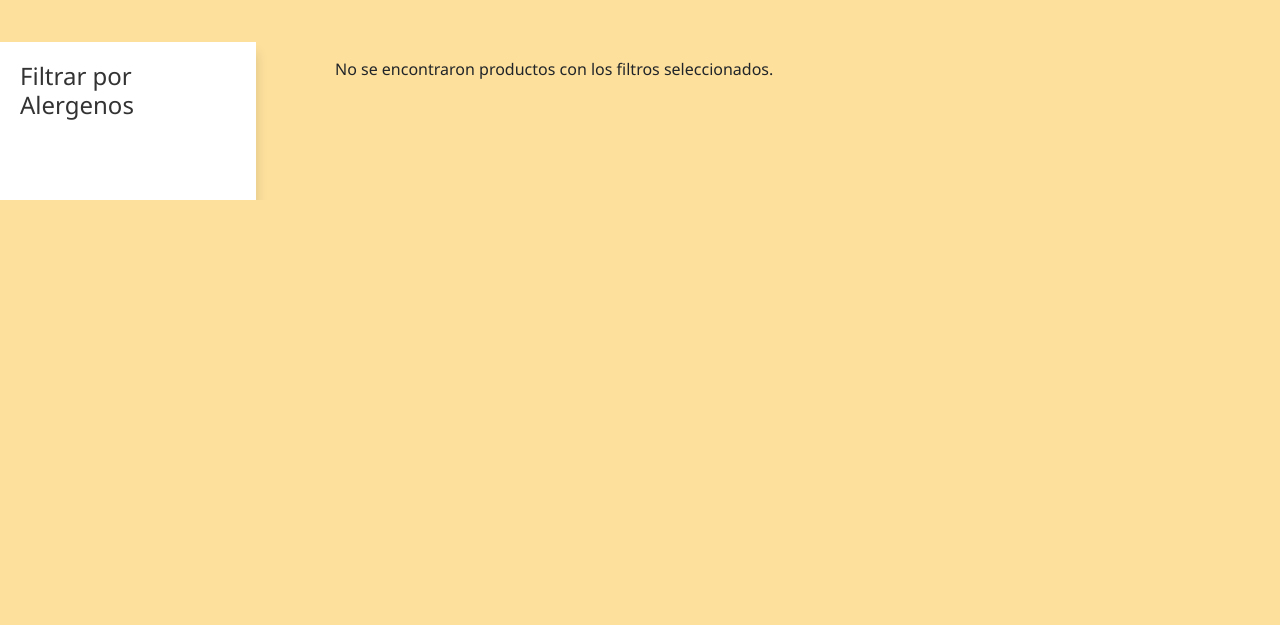
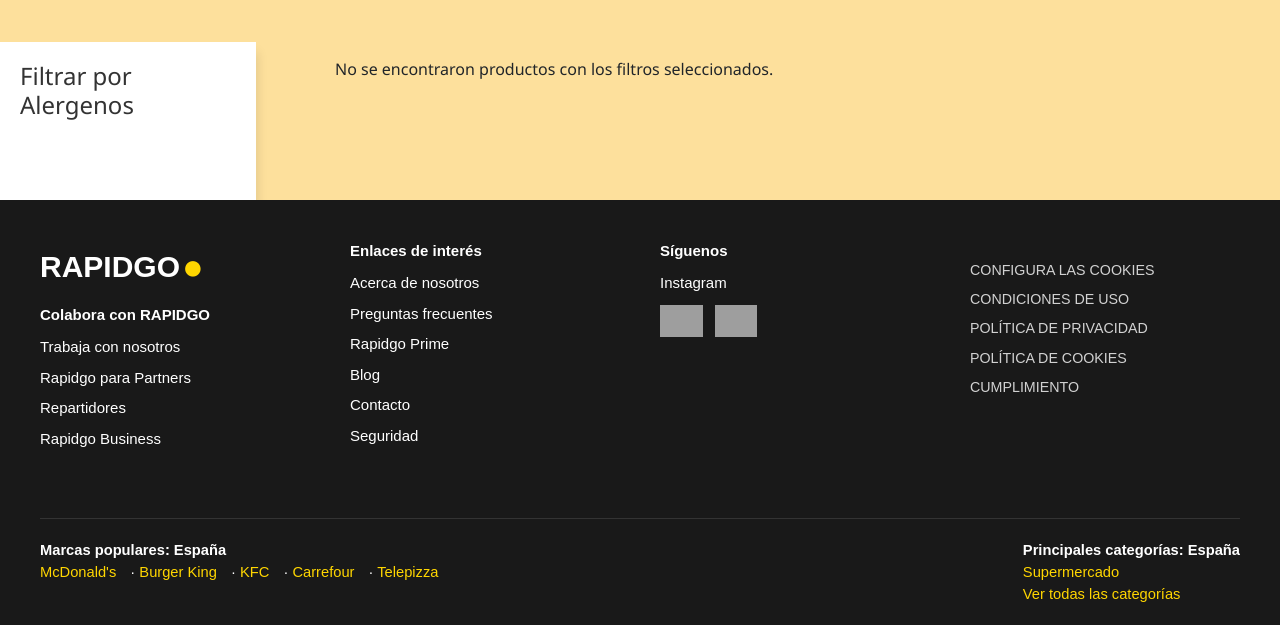
Before and after one commit to antoni117881/ProjectaRapidgo, a PHP site: page / in a window 1280 px wide. Shown: the part 888-1513 px from the top of the page. Before the commit the page ends 1088 px from the top, so only its background shows below. Run offline with PHP 8.4, Linux system fonts and the light colour scheme; data that the repository does not hold is empty; some web fonts are replaced; grey boxes are pictures that could not be loaded.

Commit message:
añadir footer

```diff
--- a/RegistroMenu.php
+++ b/RegistroMenu.php
@@ -5,6 +5,26 @@
     <link rel="stylesheet" href="style.css">
 </head>
 <style>
+html, body {
+    height: 100%;
+    margin: 0;
+    padding: 0;
+}
+
+body {
+    display: flex;
+    flex-direction: column;
+    min-height: 100vh;
+}
+
+.main-content {
+    flex: 1;
+    display: flex;
+    flex-direction: column;
+}
+footer {
+    margin-top: auto;
+}
 
 .hero {
     position: relative;
@@ -57,13 +77,13 @@
 }
 </style>
 <body>
+    <div class="main-content">
         <header>
             <?php include 'Vista/Vistaheader.php'; ?>
             <div class="separador1">
                         </div>
         </header>
         <main>
-
             <div class="productos">
 
                       <section class="hero">
@@ -99,6 +119,10 @@
                 ?>
             </div>
         </main>
+    </div>
+    <footer>
+        <?php include 'Vista/vistafooter.php'; ?>
+    </footer>
 </body>
 <script src="main1.js"></script>
 </html>
--- /dev/null
+++ b/Vista/vistafooter.php
@@ -0,0 +1,161 @@
+<style>
+.footer {
+  background: #191919;
+  color: #fff;
+  padding: 40px 0 0 0;
+  font-family: 'Montserrat', Arial, sans-serif;
+  font-size: 15px;
+}
+.footer-container {
+  display: flex;
+  flex-wrap: wrap;
+  justify-content: center;
+  max-width: 1200px;
+  margin: 0 auto;
+  gap: 40px;
+}
+.footer-section {
+  flex: 1 1 200px;
+  min-width: 200px;
+  margin-bottom: 30px;
+}
+.footer-logo {
+  font-size: 2em;
+  font-weight: bold;
+  margin-bottom: 10px;
+  color: #fff;
+  display: flex;
+  align-items: center;
+}
+.footer-logo-dot {
+  color: #ffd600;
+  font-size: 1.2em;
+  margin-left: 2px;
+}
+.footer-title {
+  font-weight: bold;
+  margin-bottom: 10px;
+}
+.footer-section ul {
+  list-style: none;
+  padding: 0;
+  margin: 0;
+}
+.footer-section ul li {
+  margin-bottom: 8px;
+}
+.footer-section a {
+  color: #fff;
+  text-decoration: none;
+  transition: color 0.2s;
+}
+.footer-section a:hover {
+  color: #ffd600;
+}
+.footer-apps {
+  margin-top: 10px;
+}
+.footer-app-icon {
+  height: 32px;
+  margin-right: 8px;
+  vertical-align: middle;
+}
+.footer-links {
+  display: flex;
+  flex-direction: column;
+  gap: 8px;
+  margin-top: 20px;
+}
+.footer-links a {
+  font-size: 0.95em;
+  color: #fff;
+  opacity: 0.8;
+}
+.footer-links a:hover {
+  color: #ffd600;
+  opacity: 1;
+}
+.footer-bottom {
+  border-top: 1px solid #333;
+  margin-top: 30px;
+  padding: 20px 0;
+  display: flex;
+  flex-wrap: wrap;
+  justify-content: space-between;
+  max-width: 1200px;
+  margin-left: auto;
+  margin-right: auto;
+  font-size: 0.98em;
+}
+.footer-bottom a {
+  color: #ffd600;
+  text-decoration: none;
+  margin-right: 10px;
+}
+.footer-bottom a:hover {
+  text-decoration: underline;
+}
+@media (max-width: 900px) {
+  .footer-container, .footer-bottom {
+    flex-direction: column;
+    align-items: flex-start;
+    gap: 20px;
+  }
+}
+</style>
+
+<footer class="footer">
+  <div class="footer-container">
+    <div class="footer-section">
+      <div class="footer-logo">
+        <span>RAPIDGO</span><span class="footer-logo-dot">●</span>
+      </div>
+      <div class="footer-title">Colabora con RAPIDGO</div>
+      <ul>
+        <li><a href="#">Trabaja con nosotros</a></li>
+        <li><a href="#">Rapidgo para Partners</a></li>
+        <li><a href="#">Repartidores</a></li>
+        <li><a href="#">Rapidgo Business</a></li>
+      </ul>
+    </div>
+    <div class="footer-section">
+      <div class="footer-title">Enlaces de interés</div>
+      <ul>
+        <li><a href="#">Acerca de nosotros</a></li>
+        <li><a href="#">Preguntas frecuentes</a></li>
+        <li><a href="#">Rapidgo Prime</a></li>
+        <li><a href="#">Blog</a></li>
+        <li><a href="#">Contacto</a></li>
+        <li><a href="#">Seguridad</a></li>
+      </ul>
+    </div>
+    <div class="footer-section">
+      <div class="footer-title">Síguenos</div>
+      <ul>
+        <li><a href="#">Instagram</a></li>
+      </ul>
+      <div class="footer-apps">
+        <img src="https://upload.wikimedia.org/wikipedia/commons/6/67/App_Store_%28iOS%29.svg" alt="App Store" class="footer-app-icon">
+        <img src="https://upload.wikimedia.org/wikipedia/commons/7/78/Google_Play_Store_badge_EN.svg" alt="Google Play" class="footer-app-icon">
+      </div>
+    </div>
+    <div class="footer-section footer-links">
+      <a href="#">CONFIGURA LAS COOKIES</a>
+      <a href="#">CONDICIONES DE USO</a>
+      <a href="#">POLÍTICA DE PRIVACIDAD</a>
+      <a href="#">POLÍTICA DE COOKIES</a>
+      <a href="#">CUMPLIMIENTO</a>
+    </div>
+  </div>
+  <div class="footer-bottom">
+    <div>
+      <strong>Marcas populares: España</strong><br>
+      <a href="#">McDonald's</a> · <a href="#">Burger King</a> · <a href="#">KFC</a> · <a href="#">Carrefour</a> · <a href="#">Telepizza</a>
+    </div>
+    <div>
+      <strong>Principales categorías: España</strong><br>
+      <a href="#">Supermercado</a><br>
+      <a href="#">Ver todas las categorías</a>
+    </div>
+  </div>
+</footer>
```
Also changed, not shown: Vista/Menus.php (+11 -3 lines), Vista/VistaProductoDetalle.php (+6 -3 lines), restaurants.php (+2 -6 lines). Lines whose indentation alone changed are shown as unchanged.
